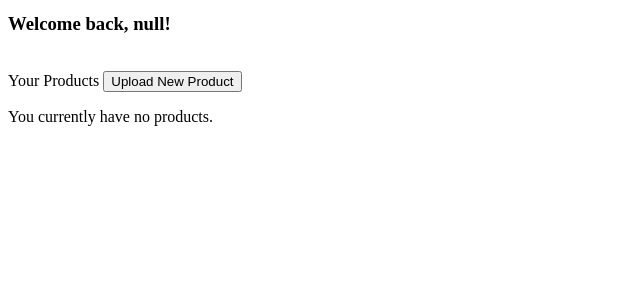
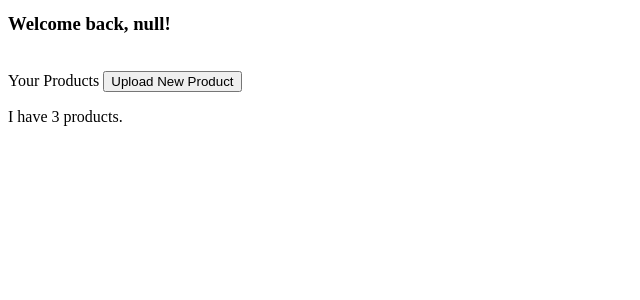
Before and after one commit to tonglin2003/web, a Flask app: template templates/profile.html in a window 1280 px wide. Shown: the part 152-452 px from the top of the page, without its empty margins (0-640 px from the left). Run offline with Flask 2, Linux system fonts and the light colour scheme; the template is opened without the code that fills it, so the values that code supplies are empty.

Commit message:
Update profile.html

```diff
--- a/templates/profile.html
+++ b/templates/profile.html
@@ -14,7 +14,7 @@
 
     <button onclick="location.href = 'post_page.html'">Upload New Product</button>
 
-    <p id="message">You currently have no products.</p>
+    <p id="message">I have 3 products.</p>
 
 
     </form>
```
